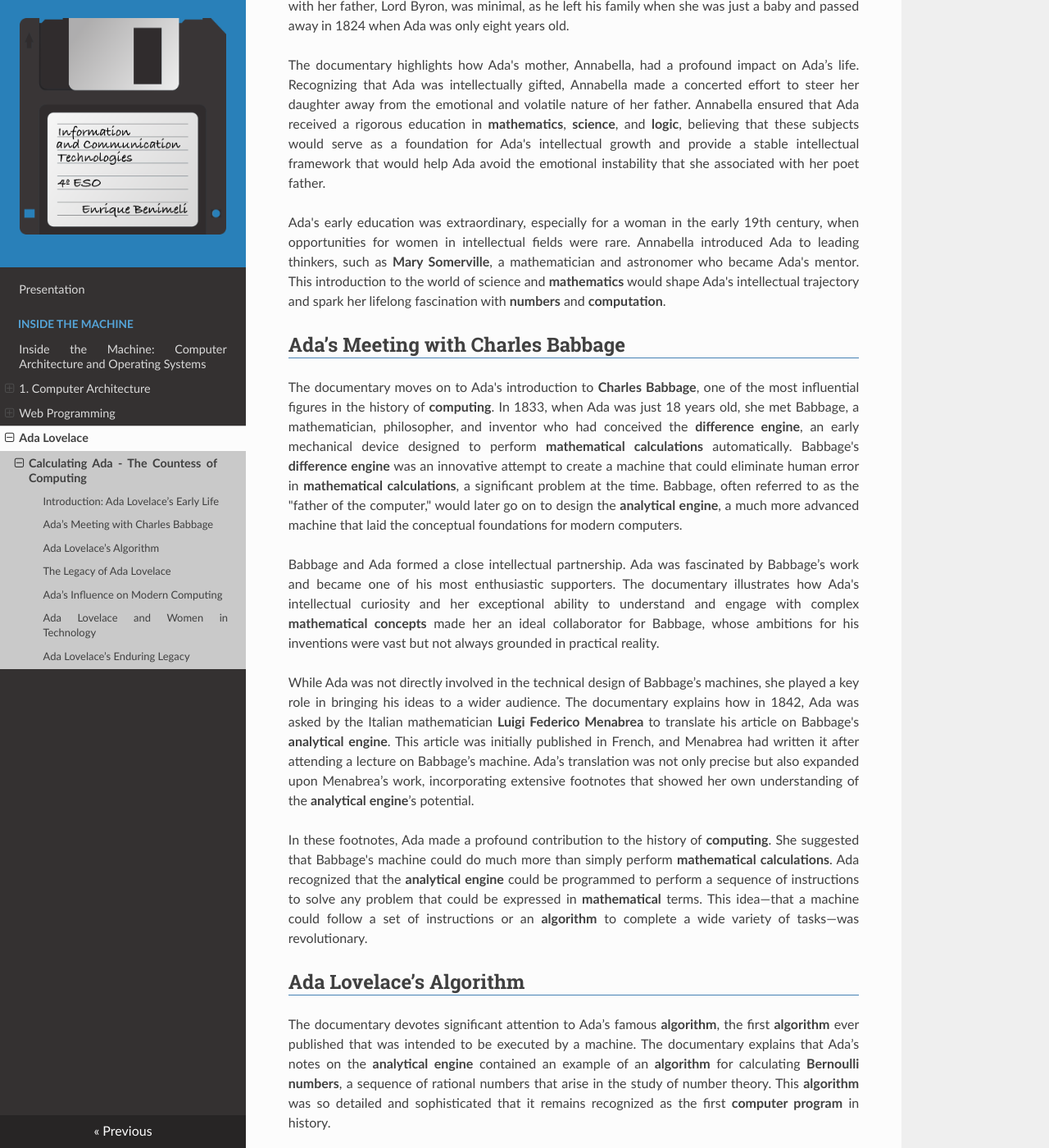
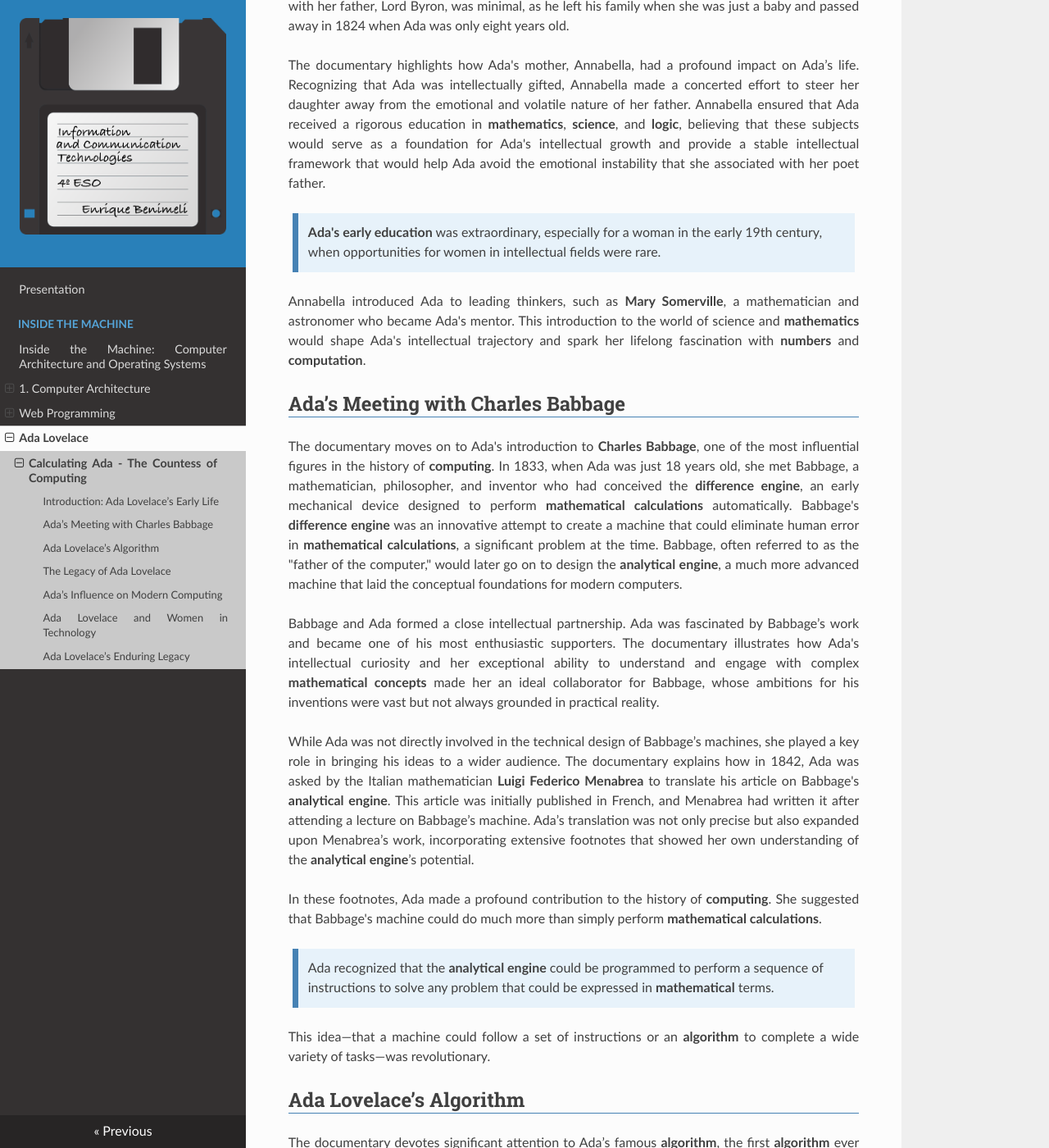
Before and after one commit to ebenimeli/ict4, an MkDocs documentation site: the page built from docs/contents/ada.md, in a window 1280 px wide and 1400 px high, scrolled down 582 px. Shown: the whole window at 82% size. Built offline with MkDocs 1.6.1, drawn with Linux system fonts in a browser that asks for light colours; nearby versions of some CDN libraries; some of the changed text lies outside the part shown.

Commit message:
Ada highlights

```diff
--- a/docs/contents/ada.md
+++ b/docs/contents/ada.md
@@ -12,7 +12,9 @@
 
 The documentary highlights how Ada's mother, Annabella, had a profound impact on Ada’s life. Recognizing that Ada was intellectually gifted, Annabella made a concerted effort to steer her daughter away from the emotional and volatile nature of her father. Annabella ensured that Ada received a rigorous education in **mathematics**, **science**, and **logic**, believing that these subjects would serve as a foundation for Ada's intellectual growth and provide a stable intellectual framework that would help Ada avoid the emotional instability that she associated with her poet father.
 
-Ada's early education was extraordinary, especially for a woman in the early 19th century, when opportunities for women in intellectual fields were rare. Annabella introduced Ada to leading thinkers, such as **Mary Somerville**, a mathematician and astronomer who became Ada's mentor. This introduction to the world of science and **mathematics** would shape Ada's intellectual trajectory and spark her lifelong fascination with **numbers** and **computation**.
+<div class="note"><b>Ada's early education</b> was extraordinary, especially for a woman in the early 19th century, when opportunities for women in intellectual fields were rare.</div>
+
+Annabella introduced Ada to leading thinkers, such as **Mary Somerville**, a mathematician and astronomer who became Ada's mentor. This introduction to the world of science and **mathematics** would shape Ada's intellectual trajectory and spark her lifelong fascination with **numbers** and **computation**.
 
 ## Ada’s Meeting with Charles Babbage
 
@@ -22,21 +24,31 @@
 
 While Ada was not directly involved in the technical design of Babbage’s machines, she played a key role in bringing his ideas to a wider audience. The documentary explains how in 1842, Ada was asked by the Italian mathematician **Luigi Federico Menabrea** to translate his article on Babbage's **analytical engine**. This article was initially published in French, and Menabrea had written it after attending a lecture on Babbage’s machine. Ada’s translation was not only precise but also expanded upon Menabrea’s work, incorporating extensive footnotes that showed her own understanding of the **analytical engine**’s potential.
 
-In these footnotes, Ada made a profound contribution to the history of **computing**. She suggested that Babbage's machine could do much more than simply perform **mathematical calculations**. Ada recognized that the **analytical engine** could be programmed to perform a sequence of instructions to solve any problem that could be expressed in **mathematical** terms. This idea—that a machine could follow a set of instructions or an **algorithm** to complete a wide variety of tasks—was revolutionary.
+In these footnotes, Ada made a profound contribution to the history of **computing**. She suggested that Babbage's machine could do much more than simply perform **mathematical calculations**.
+
+<div class="note">Ada recognized that the <b>analytical engine</b> could be programmed to perform a sequence of instructions to solve any problem that could be expressed in <b>mathematical</b> terms.</div>
+
+This idea—that a machine could follow a set of instructions or an **algorithm** to complete a wide variety of tasks—was revolutionary.
 
 ## Ada Lovelace’s Algorithm
 
-The documentary devotes significant attention to Ada’s famous **algorithm**, the first **algorithm** ever published that was intended to be executed by a machine. The documentary explains that Ada’s notes on the **analytical engine** contained an example of an **algorithm** for calculating **Bernoulli numbers**, a sequence of rational numbers that arise in the study of number theory. This **algorithm** was so detailed and sophisticated that it remains recognized as the first **computer program** in history.
+The documentary devotes significant attention to Ada’s famous **algorithm**, the first **algorithm** ever published that was intended to be executed by a machine.
+
+The documentary explains that Ada’s notes on the **analytical engine** contained an example of an **algorithm** for calculating **Bernoulli numbers**, a sequence of rational numbers that arise in the study of number theory. This **algorithm** was so detailed and sophisticated that it remains recognized as the first **computer program** in history.
 
 Ada’s **algorithm** was a breakthrough because it demonstrated the fundamental concept of **programming**: providing a set of instructions that a machine could follow to perform complex tasks. This was the first documented example of a sequence of operations designed to be carried out by a machine, an idea that would only become fully realized over a century later with the development of **electronic computers** in the 20th century.
 
 The documentary emphasizes how Ada’s insights were years ahead of their time. In the mid-19th century, the idea that machines could perform complex, variable tasks was inconceivable to most people, and the technology to build such machines did not exist. However, Ada saw the future potential of **computers** in a way that others did not, and her vision laid the groundwork for the modern **computing world**.
+
+<div class="note">Ada’s notes on the analytical engine contained an example of an algorithm for calculating Bernoulli numbers, which remains recognized as the first computer program in history.</div>
 
 ## The Legacy of Ada Lovelace
 
 The documentary underscores that despite the significance of Ada’s work, her contributions remained largely unrecognized for many years. Ada did not live to see the eventual realization of her ideas. She died in 1852 at the age of 36, and Babbage’s **analytical engine** was never completed during his lifetime. Ada’s work fell into obscurity for a long period, overshadowed by the developments of later thinkers and engineers, most notably **Alan Turing**, who is often regarded as the father of modern **computer science**.
 
 However, in the 20th century, historians and **computer scientists** rediscovered Ada’s work, and her contributions were finally acknowledged. The documentary details how Ada’s notes on the **analytical engine** were rediscovered in the 1950s and 1960s, at a time when **computer science** was emerging as a formal discipline. Ada was hailed as a **visionary**, someone who had seen the potential of **computers** long before they existed. The recognition of her contributions marked a turning point in the history of **computing**, as it became clear that Ada Lovelace's work was not only **foundational** but **visionary**.
+
+<div class="note">Despite the significance of Ada’s work, her contributions remained largely unrecognized for many years</div>
 
 The documentary also explores how Ada’s **legacy** has been celebrated in recent decades. **Ada Lovelace Day**, an annual event celebrated in October, has become an important occasion for highlighting the contributions of women in **science**, **technology**, **engineering**, and **mathematics** (STEM). Ada’s work is now widely seen as the starting point for the field of **computer programming**, and she is honored as one of the earliest pioneers of the **digital age**.
 
@@ -46,11 +58,15 @@
 
 The documentary highlights how Ada’s work continues to influence the world of **computing** today. The U.S. **Department of Defense**, in honor of Ada’s pioneering contributions, named a **programming language** "Ada" in the 1980s. The Ada **programming language** is still in use today, particularly in industries that require high levels of **reliability**, such as **aerospace** and **defense**.
 
+<div class="note">The U.S. Department of Defense, in honor of Ada’s pioneering contributions, named a programming language 'Ada' in the 1980s.</div>
+
 Ada’s vision of **computers** as versatile machines capable of performing a wide range of tasks is reflected in the development of modern **computing systems**. The documentary stresses that Ada's fundamental idea—that machines could be programmed to execute a sequence of operations to perform different tasks—has become the cornerstone of modern **computing**. Today’s computers, from the smallest smartphones to the largest supercomputers, all rely on the principles Ada described over a century ago.
 
 ## Ada Lovelace and Women in Technology
 
 One of the most important themes of the documentary is the impact Ada Lovelace has had on inspiring **women** in **technology**. The documentary highlights how Ada’s story has become a beacon for women who pursue careers in **STEM** fields. Ada’s achievements, despite the constraints of her time, continue to serve as a model for women today who seek to break through barriers in male-dominated industries like **technology** and **engineering**.
+
+<div class="note">Ada’s story has become a beacon for women who pursue careers in STEM fields.</div>
 
 The documentary emphasizes that, despite the progress made over the years, **women** remain underrepresented in the fields of **science**, **technology**, **engineering**, and **mathematics**. Ada’s **legacy**, however, continues to motivate future generations of **women** who see in her a symbol of **possibility** and **potential**. In a world where gender disparities persist in many areas of life, Ada’s story serves as a powerful reminder that women have always played an essential role in shaping the future of **science** and **technology**.
 
@@ -58,6 +74,8 @@
 
 The documentary concludes by reflecting on the extraordinary impact Ada Lovelace had on the world of **computing**, a field that was only beginning to take shape during her lifetime. Her work, initially overshadowed by other intellectual giants, has come to be recognized as one of the most important contributions to the development of **computer science**. Ada’s vision of a world in which machines could be programmed to perform tasks beyond simple **calculation** has shaped the **digital world** we live in today.
 
+<div class="note">Ada Lovelace envisioned the digital age more than a century before it arrived.</div>
+
 Ada Lovelace’s **legacy** is one of **intellectual curiosity**, **foresight**, and **perseverance**. She was a woman ahead of her time, and her groundbreaking work continues to inspire future generations of **mathematicians**, **engineers**, and **computer scientists**.
 
 The documentary *Calculating Ada – The Countess of Computing* not only celebrates Ada’s achievements but also underscores the importance of recognizing the contributions of **women** in shaping the course of history. It is a testament to the enduring power of Ada Lovelace’s ideas and the lasting impact she has had on the world of **computing** and beyond.
--- a/docs/css/ict.css
+++ b/docs/css/ict.css
@@ -52,3 +52,15 @@
 .glightbox a img {
     width: 90%;
 }
+
+
+div.note {
+    position: relative; /* Para que el ícono se posicione relativo al div */
+    background-color: #CEE7FF;
+    padding: 15px;
+    padding-right: 15px;
+    margin: 5px;
+    margin-bottom: 15px;
+    border-left: solid 7px steelblue;
+    /*border-radius: 10px;*/
+}
```
Also changed, not shown: site/contents/ada.html, site/index.html, 1 other file.
